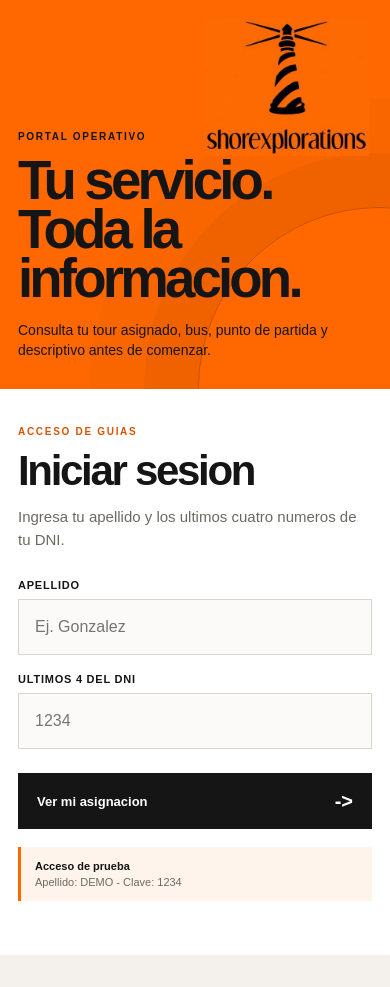
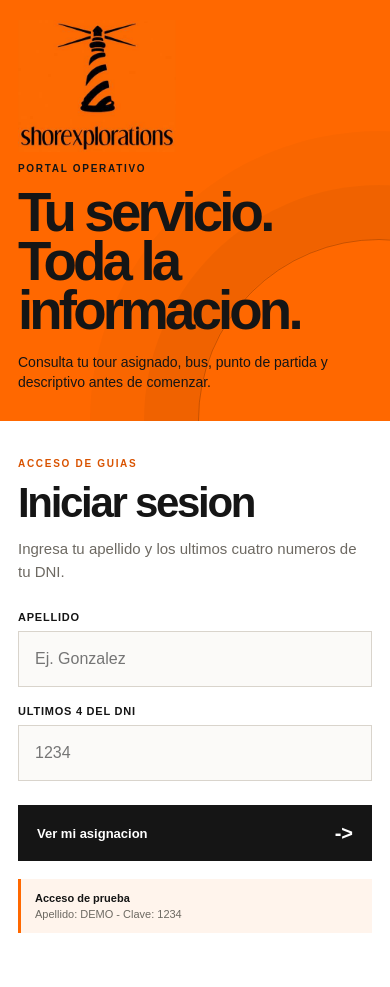
Before and after one commit to iansimeone11/shorexplorations-guias, a Next.js app: page / in a window 390 px wide. Before the commit the page ends 955 px from the top, so only its background shows below. Built offline with nearby package versions, Linux system fonts and the light colour scheme.

Commit message:
Restore home text layout with logo top left

```diff
--- a/app/logo-fix.css
+++ b/app/logo-fix.css
@@ -7,15 +7,14 @@
 
 .login-brand-panel > img {
   display: block !important;
-  position: absolute;
-  top: clamp(26px, 4vw, 48px);
-  right: clamp(28px, 5vw, 72px);
+  align-self: flex-start;
+  width: clamp(190px, 16vw, 260px);
+  height: auto;
+  max-height: 210px;
+  object-fit: contain;
+  object-position: left top;
+  position: relative;
   z-index: 3;
-  width: clamp(220px, 20vw, 330px);
-  height: auto;
-  max-height: 250px;
-  object-fit: contain;
-  object-position: center;
 }
 
 .portal-brand img {
@@ -40,14 +39,10 @@
 
 @media (max-width: 700px) {
   .login-brand-panel > img {
-    top: 18px;
-    right: 18px;
-    width: min(44vw, 178px);
-    max-height: 138px;
-  }
-
-  .login-brand-panel > div {
-    padding-top: 112px;
+    align-self: flex-start;
+    width: min(50vw, 170px);
+    max-height: 132px;
+    margin-bottom: 12px;
   }
 
   .portal-brand {
```
